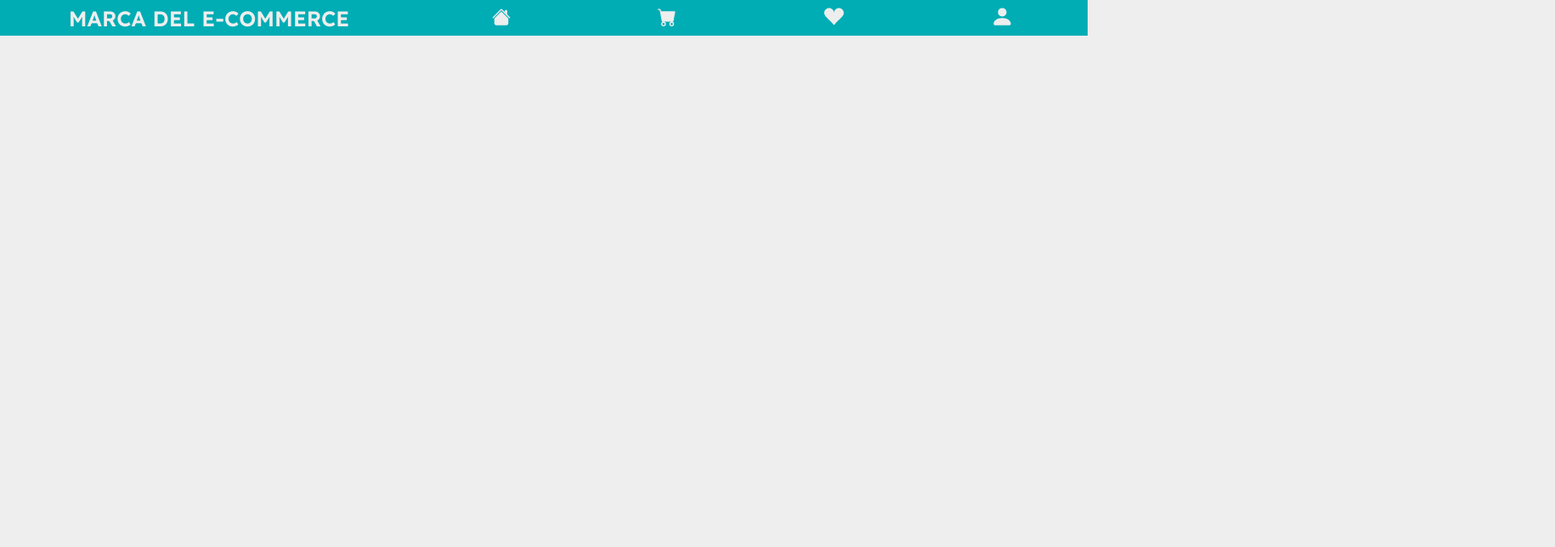
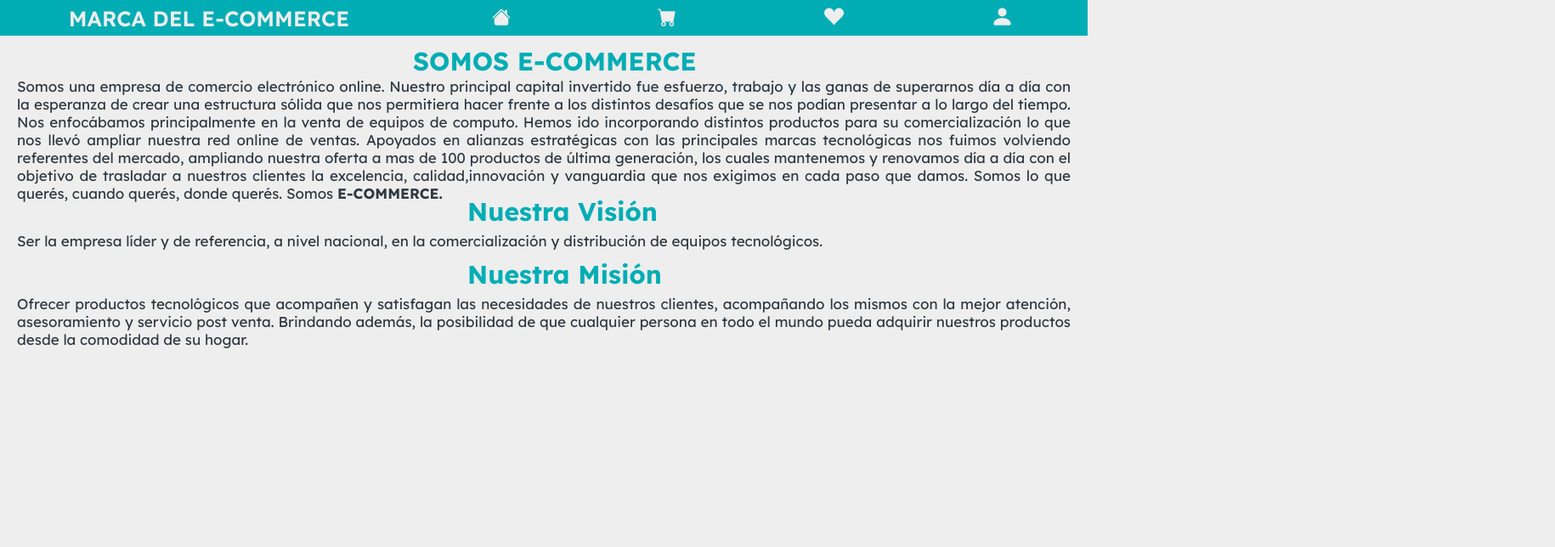
Before and after one commit to e-commerce-henry/client-pf-e-commerce, a React (Create React App) app: page /sobreNosotros in a window 1280 px wide. Shown: the top 644 px of the page at 85% size, 1830 px wide, since content can reach past the window. Built offline with nearby package versions, Linux system fonts and the light colour scheme.

Commit message:
haciendo sobreNosotros

```diff
--- a/src/components/Footer/Footer.jsx
+++ b/src/components/Footer/Footer.jsx
@@ -10,7 +10,7 @@ function Footer(){
                 <div><Link to="/terminoYcondiciones">Términos y condiciones</Link></div>
                 <div><Link to="/politicaDePrivacidad">Política de privacidad</Link></div>
                 <div>
-                    <a href="https://api.whatsapp.com/send?phone=+543415994708">
+                    <a href="https://api.whatsapp.com/send?phone=+543415994708" target="_blank" rel="noreferrer noopener" >
                         <svg xmlns="http://www.w3.org/2000/svg" width="25" height="25" fill="currentColor" className="bi bi-whatsapp" viewBox="0 0 16 16">
                             <path d="M13.601 2.326A7.854 7.854 0 0 0 7.994 0C3.627 0 .068 3.558.064 7.926c0 1.399.366 2.76 1.057 3.965L0 16l4.204-1.102a7.933 7.933 0 0 0 3.79.965h.004c4.368 0 7.926-3.558 7.93-7.93A7.898 7.898 0 0 0 13.6 2.326zM7.994 14.521a6.573 6.573 0 0 1-3.356-.92l-.24-.144-2.494.654.666-2.433-.156-.251a6.56 6.56 0 0 1-1.007-3.505c0-3.626 2.957-6.584 6.591-6.584a6.56 6.56 0 0 1 4.66 1.931 6.557 6.557 0 0 1 1.928 4.66c-.004 3.639-2.961 6.592-6.592 6.592zm3.615-4.934c-.197-.099-1.17-.578-1.353-.646-.182-.065-.315-.099-.445.099-.133.197-.513.646-.627.775-.114.133-.232.148-.43.05-.197-.1-.836-.308-1.592-.985-.59-.525-.985-1.175-1.103-1.372-.114-.198-.011-.304.088-.403.087-.088.197-.232.296-.346.1-.114.133-.198.198-.33.065-.134.034-.248-.015-.347-.05-.099-.445-1.076-.612-1.47-.16-.389-.323-.335-.445-.34-.114-.007-.247-.007-.38-.007a.729.729 0 0 0-.529.247c-.182.198-.691.677-.691 1.654 0 .977.71 1.916.81 2.049.098.133 1.394 2.132 3.383 2.992.47.205.84.326 1.129.418.475.152.904.129 1.246.08.38-.058 1.171-.48 1.338-.943.164-.464.164-.86.114-.943-.049-.084-.182-.133-.38-.232z"/>
                         </svg>
--- a/src/components/PoliticaDePrivacidad/PoliticaDePrivacidad.jsx
+++ b/src/components/PoliticaDePrivacidad/PoliticaDePrivacidad.jsx
@@ -2,11 +2,6 @@ import React from 'react';
 import './PoliticaDePrivacidad.css';
 import Head from '../Head/Head';
 import Footer from '../Footer/Footer';
-
-
-
-
-
 
 const PoliticaDePrivacidad = () => {
   return <div>
--- a/src/components/SobreNosotros/SobreNosotros.css
+++ b/src/components/SobreNosotros/SobreNosotros.css
@@ -0,0 +1,62 @@
+.title1 {
+    font-family: "Lexend Deca", sans-serif;
+    position: relative;
+    right: -486px;
+    bottom: 19px;
+    color: #00ADB5;
+    font-size: 30px;
+}
+
+.title2 {
+    font-family: "Lexend Deca", sans-serif;
+    position: relative;
+    right:  -550px;
+    bottom: 87px;
+    justify-content: center;
+    color: #00ADB5;
+    font-size: 30px;
+}
+.title3 {
+    font-family: "Lexend Deca", sans-serif;
+    position: relative;
+    right: -550px;
+    bottom: 132px;
+    justify-content: center;
+    color:#00ADB5;
+    font-size: 30px;
+}
+
+
+.styleP {
+    margin-left: 20px;
+    font-family: "Lexend Deca", sans-serif;
+    text-align:justify;
+    color:#303841;
+    margin-right: 20px;
+    position: relative;
+    right: 0px;
+    bottom: 49px;
+    font-size: 17px;
+}
+.styleP1 {
+    margin-left: 20px;
+    font-family: "Lexend Deca", sans-serif;
+    text-align:justify;
+    color:#303841;
+    margin-right: 20px;
+    position: relative;
+    right: 0px;
+    bottom: 112px;
+    font-size: 17px;
+}
+.styleP2 {
+    margin-left: 20px;
+    font-family: "Lexend Deca", sans-serif;
+    text-align:justify;
+    color:#303841;
+    margin-right: 20px;
+    position: relative;
+    right: 0px;
+    bottom: 157px;
+    font-size: 17px;
+}
--- a/src/components/SobreNosotros/SobreNosotros.jsx
+++ b/src/components/SobreNosotros/SobreNosotros.jsx
@@ -4,10 +4,22 @@ import Head from '../Head/Head';
 import Footer from '../Footer/Footer';
 
 const SobreNosotros = () => {
-  return <div>
+  return (
+  <div>
     <Head />
+    <h3 className="title1">SOMOS E-COMMERCE</h3>
+    <div className="styleDiv"><p className="styleP">Somos una empresa de comercio electrónico online.
+    Nuestro principal capital invertido fue esfuerzo, trabajo y las ganas de superarnos día a día con la esperanza de crear una estructura sólida que nos permitiera hacer frente a los distintos desafíos que se nos podían presentar a lo largo del tiempo.
+    Nos enfocábamos principalmente en la venta de equipos de computo. Hemos ido incorporando distintos productos para su comercialización lo que nos llevó ampliar nuestra red online de ventas.
+    Apoyados en alianzas estratégicas con las principales marcas tecnológicas nos fuimos volviendo referentes del mercado, ampliando nuestra oferta a mas de 100 productos de última generación, los cuales mantenemos y renovamos día a día con el objetivo de trasladar a nuestros clientes la excelencia, calidad,innovación y vanguardia que nos exigimos en cada paso que damos.
+    Somos lo que querés, cuando querés, donde querés. Somos <b>E-COMMERCE.</b></p></div>
+    <h3 className="title2">Nuestra Visión</h3>
+    <div className="styleDiv"><p className="styleP1">Ser la empresa líder y de referencia, a nivel nacional, en la comercialización y distribución de equipos tecnológicos.</p></div>
+    <h3 className="title3">Nuestra Misión</h3>
+    <div className="styleDiv"><p className="styleP2">Ofrecer productos tecnológicos que acompañen y satisfagan las necesidades de nuestros clientes, acompañando los mismos con la mejor atención, asesoramiento y servicio post venta. Brindando además, la posibilidad de que cualquier persona en todo el mundo pueda adquirir nuestros productos desde la comodidad de su hogar.</p></div>
     <Footer />
-  </div>;
+  </div>
+  )
 };
 
 export default SobreNosotros;
```
